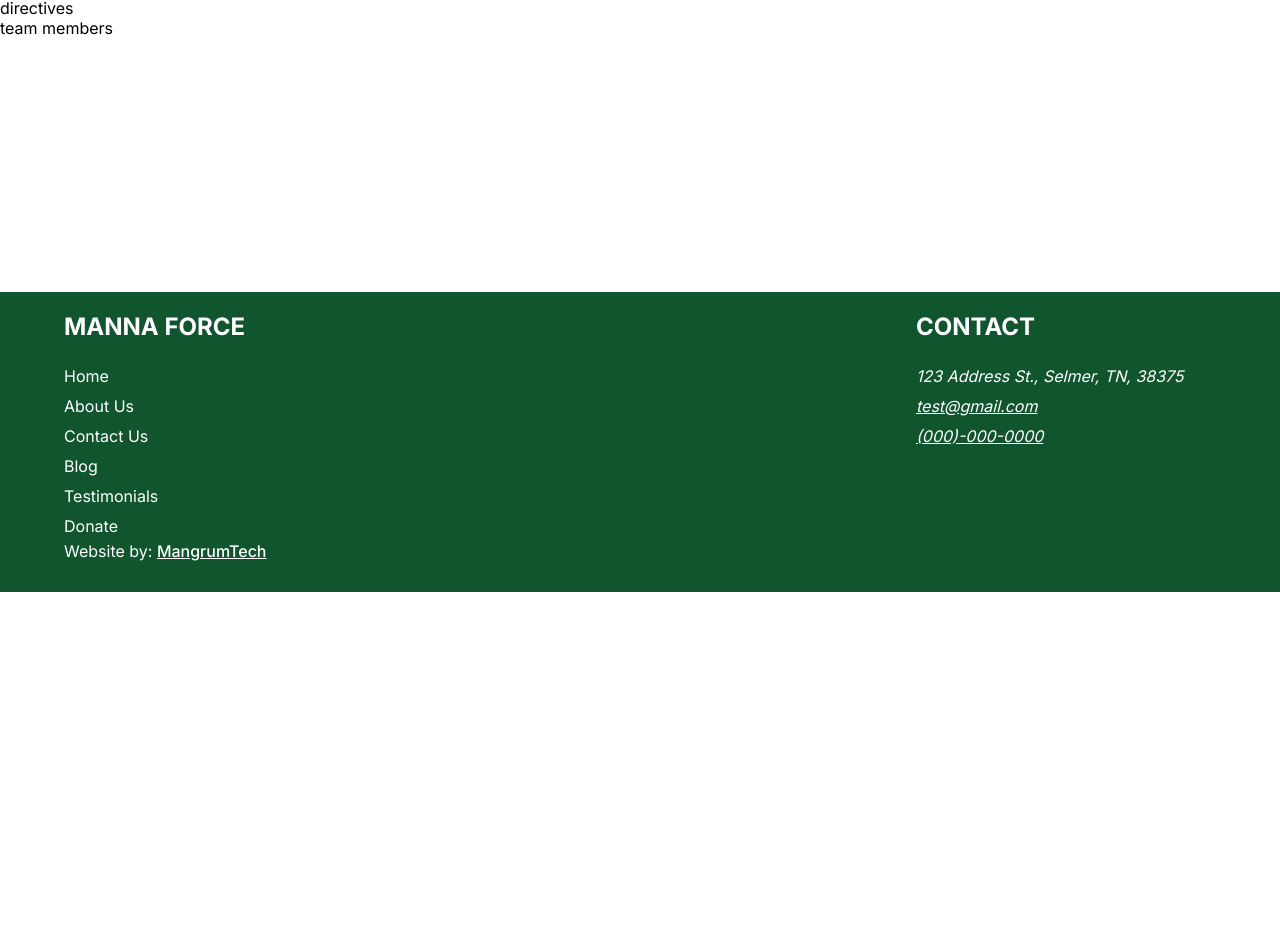
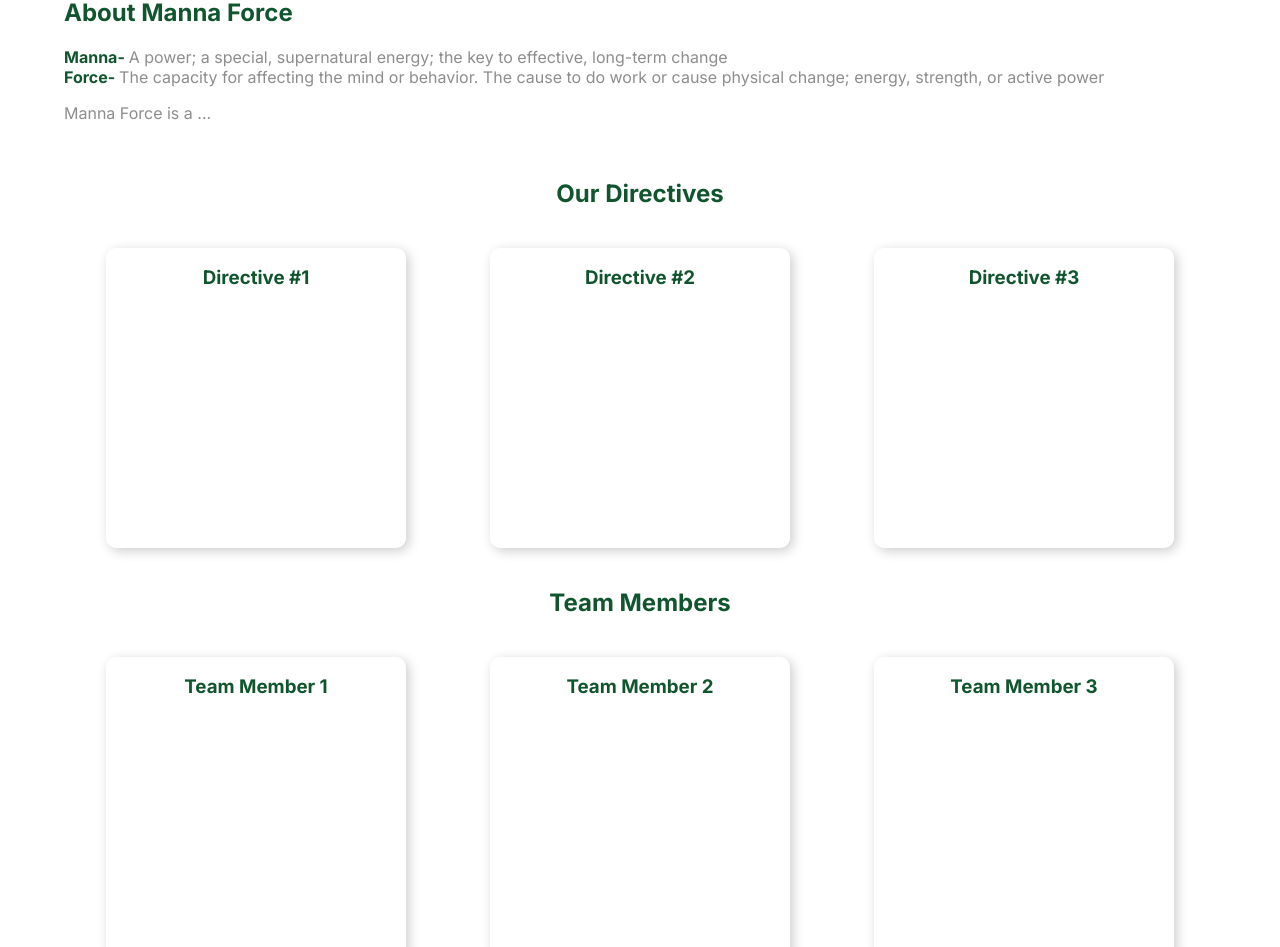
Before and after one commit to trevormangrum/mannaforce, a Next.js app: page /about in a window 1280 px wide. Shown: the part 208-1155 px from the top of the page. Before the commit the page ends 800 px from the top, so only its background shows below. Built offline with nearby package versions, Linux system fonts and the light colour scheme.

Commit message:
Adds structure of about us page

```diff
--- /dev/null
+++ b/src/components/AboutMannaForce/aboutmannaforce.module.scss
@@ -0,0 +1,20 @@
+@use 'variables' as vars;
+
+.container {
+    width: 100%;
+    display: flex;
+    flex-direction:column;
+    font-family: vars.$font-primary;
+}
+.wrapper {
+    width: 90%;
+    display:flex;
+    flex-direction: column;
+    align-self:center;
+    & > h2, & > span > strong {
+        color: vars.$primary;
+    }
+    & > p, & > span {
+        color: #8d8d8d;
+    }
+}
--- a/src/components/AboutMannaForce/index.tsx
+++ b/src/components/AboutMannaForce/index.tsx
@@ -1,10 +1,15 @@
 import React from "react";
-
+import styles from "./aboutmannaforce.module.scss";
 
 const AboutMannaForce: React.FC = () => {
     return (
-    <section>
-    About Manna Force
+    <section className={styles.container}>
+        <div className={styles.wrapper}>
+            <h2>About Manna Force</h2>
+            <span><strong>Manna- </strong>A power; a special, supernatural energy; the key to effective, long-term change</span>
+            <span><strong>Force- </strong>The capacity for affecting the mind or behavior. The cause to do work or cause physical change; energy, strength, or active power</span>
+            <p>Manna Force is a ...</p>
+        </div>
     </section>
     );
 };
--- /dev/null
+++ b/src/components/Directives/directives.module.scss
@@ -0,0 +1,42 @@
+@use 'variables' as vars;
+
+
+.container {
+    width:100%;
+    display: flex;
+    flex-direction: column;
+    font-family: vars.$font-primary;
+}
+
+.wrapper {
+    width: 90%;
+    align-self:center;
+    & > h2 {
+        text-align: center;
+        color: vars.$primary;
+        margin: 40px 0;
+    }
+}
+
+.cardGrid {
+    display: grid;
+    grid-template-columns: repeat(auto-fit, minmax(300px, 1fr));
+    justify-items:center;
+}
+
+
+.card {
+    width: 300px;
+    min-height: 300px;
+    border-radius: 10px;
+    box-shadow: 3px 3px 12px rgba(0,0,0,0.2);
+    display: flex;
+    flex-direction:column;
+    & > h3 {
+        width: 90%;
+        align-self:center;
+        text-align:center;
+        color: vars.$primary;
+    }
+
+}
--- a/src/components/Directives/index.tsx
+++ b/src/components/Directives/index.tsx
@@ -1,10 +1,23 @@
 import React from "react";
-
+import styles from "./directives.module.scss";
 
 const Directives: React.FC = () => {
     return (
-    <section>
-        directives
+    <section className={styles.container}>
+       <div className={styles.wrapper}>
+           <h2>Our Directives</h2>
+           <div className={styles.cardGrid}>
+               <div className={styles.card}>
+                   <h3>Directive #1</h3>
+               </div>
+               <div className={styles.card}>
+                   <h3>Directive #2</h3>
+               </div>
+               <div className={styles.card}>
+                   <h3>Directive #3</h3>
+               </div>
+           </div>
+       </div>
     </section>
     );
 };
--- a/src/components/Header/index.tsx
+++ b/src/components/Header/index.tsx
@@ -2,7 +2,7 @@ import React from "react";
 import styles from "./header.module.scss";
 import { FiMenu } from "react-icons/fi";
 import urls from "utils/urls";
-import useHasScrolledDown from "utils/scrolledDown";
+import useHasScrolledDown from "utils/ScrolledDown";
 import {useRouter} from "next/router";
 import MobileNav from "src/components/MobileNav";
 const Header: React.FC = () => {
--- a/src/components/TeamMembers/index.tsx
+++ b/src/components/TeamMembers/index.tsx
@@ -1,10 +1,23 @@
 import React from "react";
-
+import styles from "./teammembers.module.scss";
 
 const TeamMembers: React.FC = () => {
     return (
-    <section>
-        team members
+    <section className={styles.container}>
+       <div className={styles.wrapper}>
+           <h2>Team Members</h2>
+           <div className={styles.cardGrid}>
+               <div className={styles.card}>
+                   <h3>Team Member 1</h3>
+               </div>
+               <div className={styles.card}>
+                   <h3>Team Member 2</h3>
+               </div>
+               <div className={styles.card}>
+                   <h3>Team Member 3</h3>
+               </div>
+           </div>
+       </div>
     </section>
     );
 };
--- /dev/null
+++ b/src/components/TeamMembers/teammembers.module.scss
@@ -0,0 +1,43 @@
+@use 'variables' as vars;
+
+
+.container {
+    width:100%;
+    display: flex;
+    flex-direction: column;
+    font-family: vars.$font-primary;
+    margin-bottom: 40px;
+}
+
+.wrapper {
+    width: 90%;
+    align-self:center;
+    & > h2 {
+        text-align: center;
+        color: vars.$primary;
+        margin: 40px 0;
+    }
+}
+
+.cardGrid {
+    display: grid;
+    grid-template-columns: repeat(auto-fit, minmax(300px, 1fr));
+    justify-items:center;
+}
+
+
+.card {
+    width: 300px;
+    min-height: 300px;
+    border-radius: 10px;
+    box-shadow: 3px 3px 12px rgba(0,0,0,0.2);
+    display: flex;
+    flex-direction:column;
+    & > h3 {
+        width: 90%;
+        align-self:center;
+        text-align:center;
+        color: vars.$primary;
+    }
+
+}
```
